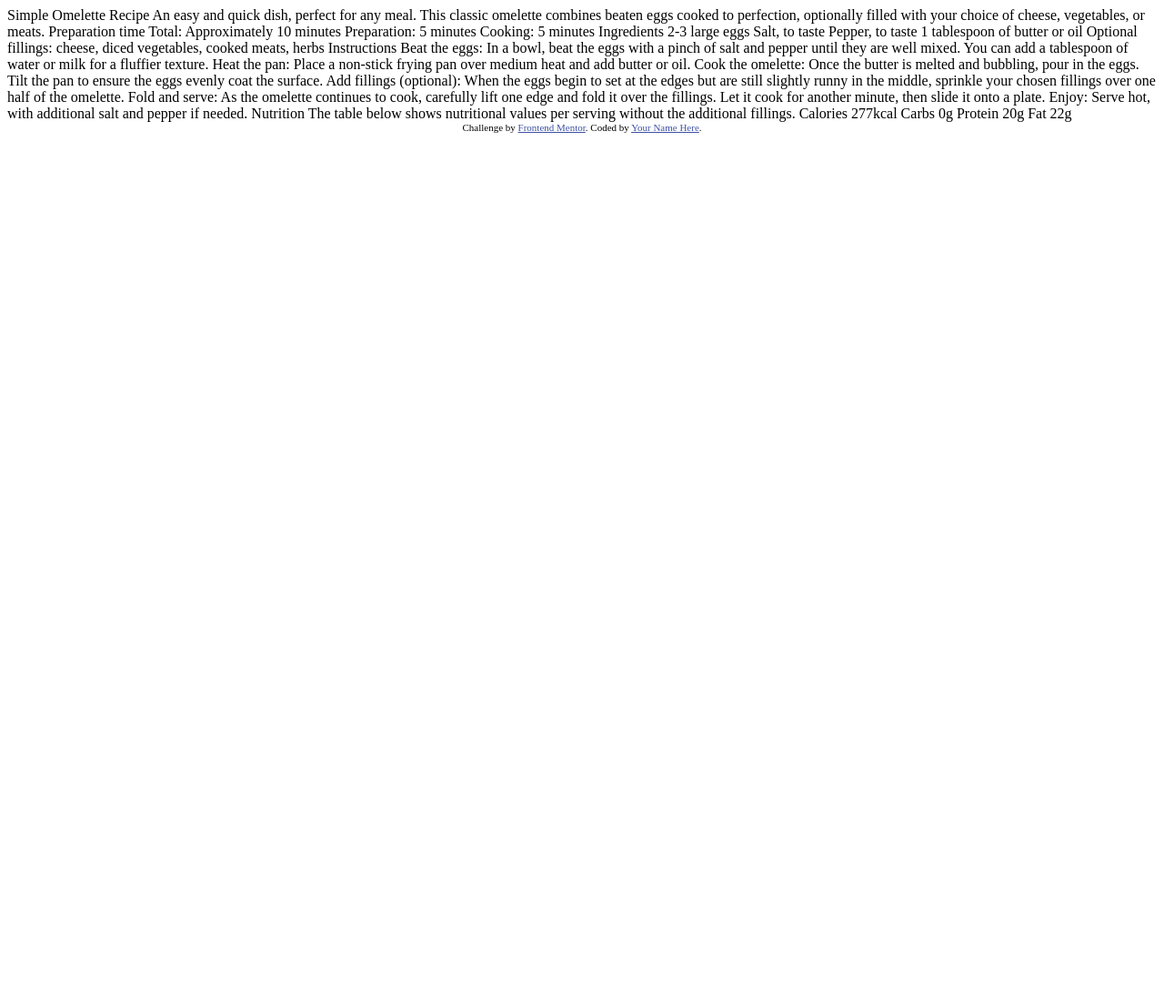
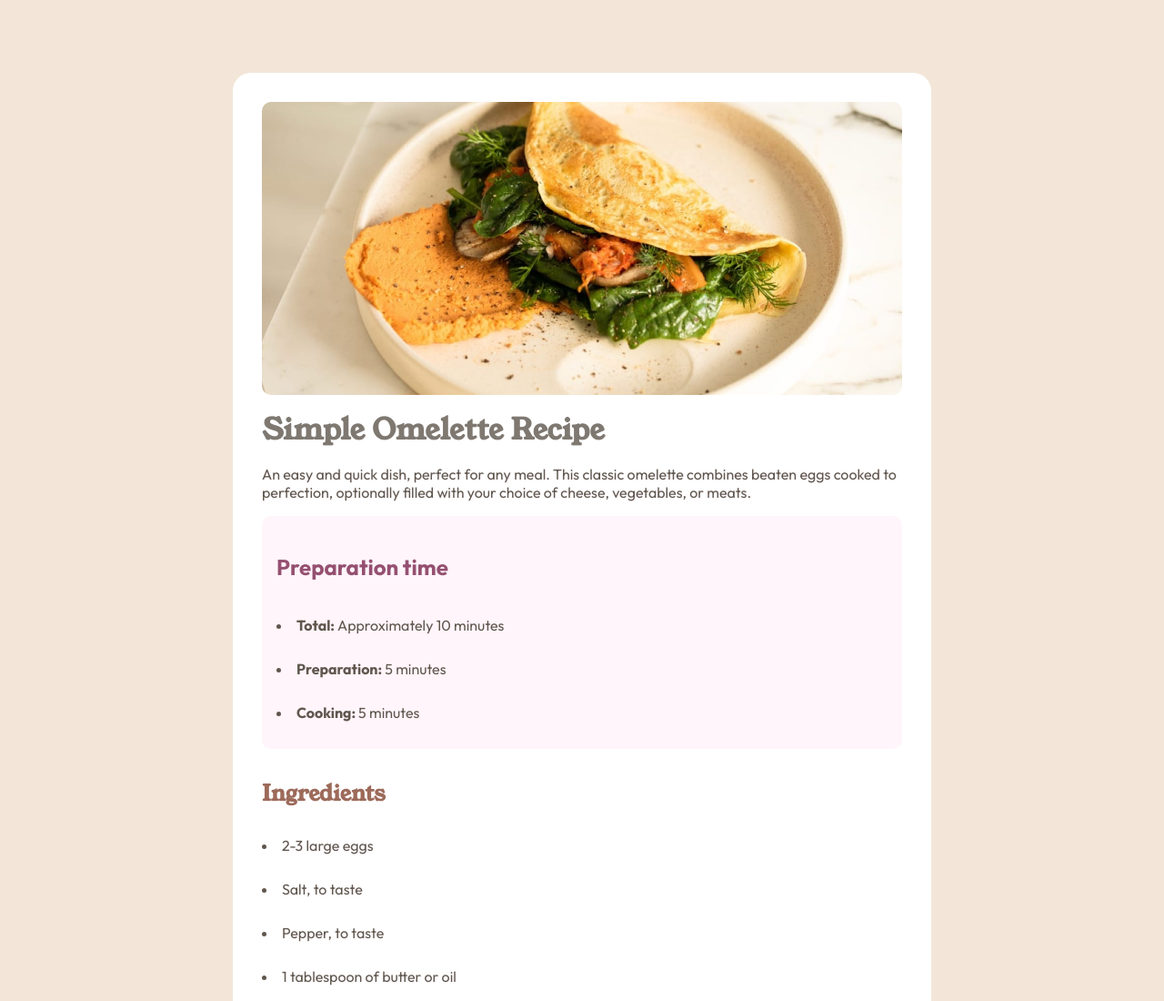
Before and after one commit to mysteryCypress/recipe-page-main, a plain HTML site: page index.html in a window 1280 px wide. Shown: the top 1100 px of the page at 91% size. Before the commit the page ends 800 px from the top, so only its background shows below. Drawn offline with Linux system fonts and the light colour scheme.

Commit message:
chore: implement the design

```diff
--- a/index.html
+++ b/index.html
@@ -1,77 +1,144 @@
 <!DOCTYPE html>
 <html lang="en">
+
   <head>
     <meta charset="UTF-8">
-  <meta name="viewport" content="width=device-width, initial-scale=1.0"> <!-- displays site properly based on user's device -->
+    <meta name="viewport" content="width=device-width, initial-scale=1.0">
+    <!-- displays site properly based on user's device -->
 
     <link rel="icon" type="image/png" sizes="32x32" href="./assets/images/favicon-32x32.png">
 
     <title>Frontend Mentor | Recipe page</title>
 
     <!-- Feel free to remove these styles or customise in your own stylesheet 👍 -->
-  <style>
-    .attribution { font-size: 11px; text-align: center; }
-    .attribution a { color: hsl(228, 45%, 44%); }
-  </style>
+    <link rel="stylesheet" href="./style.css">
   </head>
+
   <body>
 
+    <main>
+      <img src="./assets/images/image-omelette.jpeg" alt="omelette">
+      <h1>
         Simple Omelette Recipe
+      </h1>
 
+      <p>
         An easy and quick dish, perfect for any meal. This classic omelette combines beaten eggs cooked
         to perfection, optionally filled with your choice of cheese, vegetables, or meats.
+      </p>
 
-  Preparation time
+      <div id="preparation-div">
+        <h2>Preparation time</h2>
 
-  Total: Approximately 10 minutes
-  Preparation: 5 minutes
-  Cooking: 5 minutes
+        <ul>
+          <li>
+            <span>Total: </span> Approximately 10 minutes
+          </li>
+          <li>
+            <span>Preparation: </span> 5 minutes
+          </li>
+          <li>
+            <span>Cooking: </span> 5 minutes
+          </li>
+        </ul>
+      </div>
 
-  Ingredients
+      <section id="ingredients">
+        <h2>Ingredients</h2>
+        <div>
+          <ul>
+            <li>
+              2-3 large eggs
+            </li>
+            <li>
+              Salt, to taste
+            </li>
+            <li>
+              Pepper, to taste
+            </li>
+            <li>
+              1 tablespoon of butter or oil
+            </li>
+            <li>
+              Optional fillings: cheese, diced vegetables, cooked meats, herbs
+            </li>
+          </ul>
+        </div>
+      </section>
+      <hr>
 
-  2-3 large eggs
-  Salt, to taste
-  Pepper, to taste
-  1 tablespoon of butter or oil
-  Optional fillings: cheese, diced vegetables, cooked meats, herbs
+      <section id="instructions">
+        <h2>
+          Instructions
+        </h2>
+        <div>
+          <ol>
+            <li>
+              <span>Beat the eggs:</span> In a bowl, beat the eggs with a pinch of salt and pepper until they are well
+              mixed.
+              You can add a tablespoon of water or milk for a fluffier texture.
+            </li>
 
-  Instructions
+            <li>
+              <span>Beat the eggs:</span> Place a non-stick frying pan over medium heat and add butter or oil.
 
-  Beat the eggs: In a bowl, beat the eggs with a pinch of salt and pepper until they are well mixed.
-  You can add a tablespoon of water or milk for a fluffier texture.
+            </li>
 
-  Heat the pan: Place a non-stick frying pan over medium heat and add butter or oil.
+            <li>
+              <span>Cook the omelette:</span> melted and bubbling, pour in the eggs. Tilt the pan to ensure
+              the eggs evenly coat the surface.
+            </li>
 
-  Cook the omelette: Once the butter is melted and bubbling, pour in the eggs. Tilt the pan to ensure
-  the eggs evenly coat the surface.
+            <li>
+              <span>Add fillings (optional):</span> When the eggs begin to set at the edges but are still slightly runny
+              in the
+              middle, sprinkle your chosen fillings over one half of the omelette.
+            </li>
 
-  Add fillings (optional): When the eggs begin to set at the edges but are still slightly runny in the
-  middle, sprinkle your chosen fillings over one half of the omelette.
+            <li>
+              <span>Fold and serve:</span> continues to cook, carefully lift one edge and fold it over the
+              fillings. Let it cook for another minute, then slide it onto a plate.
+            </li>
 
-  Fold and serve: As the omelette continues to cook, carefully lift one edge and fold it over the
-  fillings. Let it cook for another minute, then slide it onto a plate.
+            <li>
+              <span>Enjoy:</span> Serve hot, with additional salt and pepper if needed.
+            </li>
+          </ol>
+        </div>
+      </section>
 
-  Enjoy: Serve hot, with additional salt and pepper if needed.
+      <hr>
 
-  Nutrition
+      <section id="nutrition">
+        <h2>Nutrition</h2>
 
-  The table below shows nutritional values per serving without the additional fillings.
+        <p>The table below shows nutritional values per serving without the additional fillings.</p>
 
-  Calories
-  277kcal
+        <table>
+          <tr>
+            <th>Calories</th>
+            <td>277kcal</td>
+          </tr>
+          <tr>
+            <th>Carbs</th>
+            <td>0g</td>
+          </tr>
+          <tr>
+            <th>Protein</th>
+            <td>20g</td>
+          </tr>
+          <tr>
+            <th>Fat</th>
+            <td>22g</td>
+          </tr>
+        </table>
 
-  Carbs
-  0g
-
-  Protein
-  20g
-
-  Fat
-  22g
-
-  <div class="attribution">
+      </section>
+    </main>
+    <!-- <div class="attribution">
       Challenge by <a href="https://www.frontendmentor.io?ref=challenge" target="_blank">Frontend Mentor</a>.
       Coded by <a href="#">Your Name Here</a>.
-  </div>
+    </div> -->
   </body>
+
 </html>
--- /dev/null
+++ b/style.css
@@ -0,0 +1,150 @@
+:root {
+    --white: hsl(0, 0%, 100%);
+    --stone-100: hsl(30, 54%, 90%);
+    --stone-150: hsl(30, 10%, 34%);
+    --stone-600: hsl(30, 10%, 34%);
+    --stone-900: hsl(24, 5%, 18%);
+    --brown-800: hsl(14, 45%, 36%);
+    --rose-800: hsl(332, 51%, 32%);
+    --rose-50: hsl(330, 100%, 98%);
+}
+
+* {
+    box-sizing: border-box;
+    margin: 0;
+    padding: 0;
+}
+
+body {
+    font-size: 16px;
+    font-family: Outfit, sans-serif;
+    display: flex;
+    justify-content: center;
+    margin: 10vh 0;
+    background-color: var(--stone-100);
+    color: var(--stone-600);
+    text-shadow: 1px 1px 1px var(--rose-50);
+
+}
+
+
+@font-face {
+    font-family: 'Young Serif';
+    src: url(./assets/fonts/young-serif/YoungSerif-Regular.ttf);
+    font-weight: 400;
+}
+
+@font-face {
+    font-family: 'Outfit';
+    src: url(./assets/fonts/outfit/Outfit-VariableFont_wght.ttf);
+    font-weight: 400 700;
+}
+
+main {
+    width: 60vw;
+    background-color: var(--rose-50);
+    padding: 2rem;
+    background-color: var(--white);
+    border-radius: 20px;
+    padding: 2rem;
+    display: flex;
+    flex-direction: column;
+    gap: 1rem;
+    min-width: 320px;
+}
+
+main img {
+    display: block;
+    width: 100%;
+    border-radius: 10px;
+}
+
+h1,
+h2 {
+    font-family: "Young Serif", serif;
+    opacity: 0.8;
+    text-shadow: none;
+}
+
+h2 {
+    color: var(--brown-800);
+}
+
+#preparation-div {
+    background-color: var(--rose-50);
+    line-height: 3em;
+    padding: 1em;
+    border-radius: 10px;
+}
+
+#preparation-div li {
+    list-style-position: inside;
+}
+
+#preparation-div h2 {
+    color: var(--rose-800);
+    font-family: Outfit, sans-serif;
+}
+
+#preparation-div span {
+    font-weight: bold;
+}
+
+#ingredients li {
+    list-style-position: inside;
+    line-height: 3rem;
+}
+
+#instructions li {
+    padding-left: 1rem;
+    margin: 1rem;
+}
+
+#instructions div {
+    padding-left: 0.5rem;
+}
+
+#instructions span {
+    font-weight: bold;
+}
+
+h2 {
+    margin: 1rem 0;
+}
+
+#nutrition table {
+    width: 100%;
+    border-collapse: collapse;
+    text-align: left;
+    margin-top: 1rem;
+    ;
+}
+
+#nutrition tr {
+    border-top: 1px solid var(--stone-900);
+    height: 3rem;
+    ;
+    width: 50%;
+}
+
+#nutrition tr:first-child {
+    border-top: none;
+}
+
+#nutrition th {
+    padding-left: 2rem;
+    width: 50%;
+    color: var(--stone-600);
+    text-shadow: none;
+}
+
+#nutrition td {
+    color: var(--brown-800)
+}
+
+@media screen and (max-width: 768px) {
+    main {
+        width: 90vw;
+    }
+
+}
```
Lines whose indentation alone changed are shown as unchanged.
